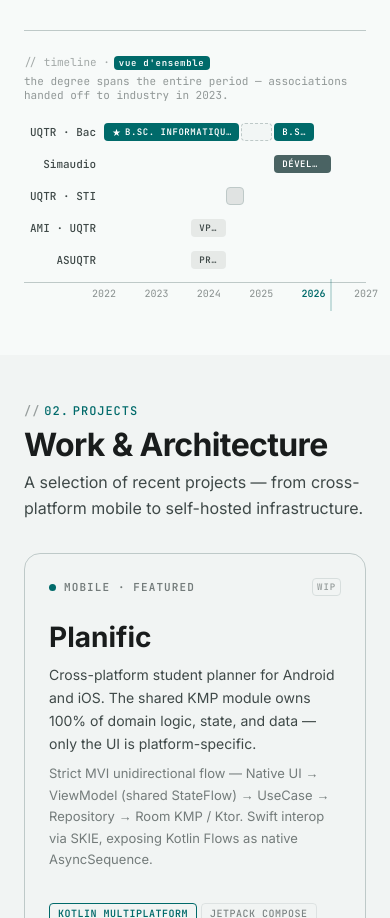
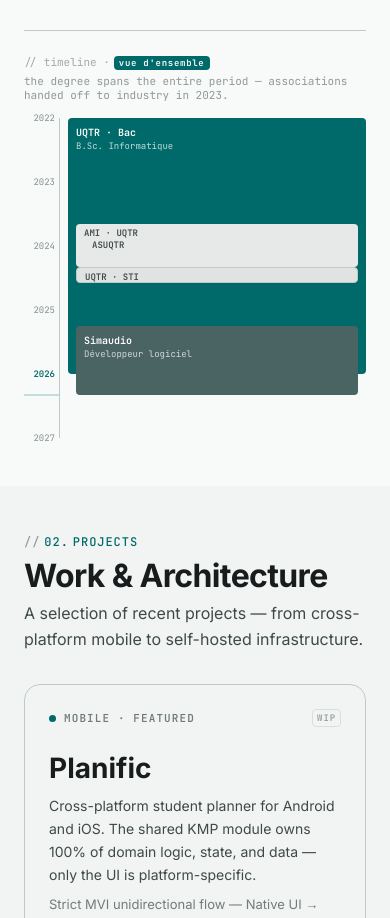
Before and after one commit to wolf-361/portfolio, an Angular app: page / in a window 390 px wide. Shown: the part 2759-3677 px from the top of the page. Built offline with nearby package versions, Linux system fonts and the light colour scheme.

Commit message:
chore: fix timeline for mobile

```diff
--- a/src/app/shared/components/timeline-bar/timeline-bar.html
+++ b/src/app/shared/components/timeline-bar/timeline-bar.html
@@ -1,11 +1,11 @@
 <div class="timeline">
-  <div class="rows">
+  <!-- Horizontal layout (desktop) -->
+  <div class="rows desktop-only">
     @for (row of rows(); track row.label) {
       <div class="row">
         <span class="row-label">{{ row.label }}</span>
         <div class="track">
           @if (row.segments) {
-            <!-- Multi-segment mode: multiple bars on one track -->
             @for (seg of row.segments; track seg.start) {
               <div
                 class="bar"
@@ -23,7 +23,6 @@
               </div>
             }
           } @else {
-            <!-- Single bar mode -->
             <div
               class="bar"
               [class]="'bar-' + row.variant"
@@ -44,8 +43,8 @@
     }
   </div>
 
-  <!-- Year axis -->
-  <div class="axis">
+  <!-- Horizontal year axis (desktop) -->
+  <div class="axis desktop-only">
     <span class="axis-spacer"></span>
     <div class="axis-track">
       @for (tick of axisTicks(); track tick) {
@@ -59,4 +58,46 @@
       <span class="now-line" [style.left]="currentYearLeft()"></span>
     </div>
   </div>
+
+  <!-- Vertical Gantt layout (mobile) -->
+  <div class="v-timeline mobile-only">
+    <!-- Left: year axis -->
+    <div class="v-axis">
+      @for (tick of axisTicks(); track tick) {
+        <span
+          class="v-tick"
+          [class.v-tick-current]="isCurrentYear(tick)"
+          [style.top]="toPercent(tick) + '%'"
+          >{{ tick }}</span
+        >
+      }
+      <span class="v-now-line" [style.top]="currentYearLeft()"></span>
+    </div>
+
+    <!-- Right: single track, bars positioned by time with inset for containment -->
+    <div class="v-track">
+      @for (vr of verticalRows(); track vr.row.label) {
+        <div
+          class="v-bar"
+          [class]="'bar-' + vr.row.variant"
+          [style.top]="toPercent(rowStart(vr.row)) + '%'"
+          [style.height]="toPercent(rowEnd(vr.row)) - toPercent(rowStart(vr.row)) + '%'"
+          [style.left.px]="vr.inset"
+          [style.right.px]="vr.inset"
+          [attr.aria-label]="vr.row.label"
+        >
+          <span
+            class="v-bar-label"
+            [class.v-bar-label--float-top]="isShortBar(vr.row) && vr.floatAnchor === 'top'"
+            [class.v-bar-label--float-center]="isShortBar(vr.row) && vr.floatAnchor === 'center'"
+            [class.v-bar-label--float-bottom]="isShortBar(vr.row) && vr.floatAnchor === 'bottom'"
+            >{{ vr.row.label }}</span
+          >
+          @if (vr.row.barLabel && !isShortBar(vr.row)) {
+            <span class="v-bar-sublabel">{{ vr.row.barLabel }}</span>
+          }
+        </div>
+      }
+    </div>
+  </div>
 </div>
--- a/src/app/shared/components/timeline-bar/timeline-bar.model.ts
+++ b/src/app/shared/components/timeline-bar/timeline-bar.model.ts
@@ -1,3 +1,5 @@
+export type FloatAnchor = 'top' | 'center' | 'bottom';
+
 export interface TimelineSegment {
   start: number;
   end: number;
--- a/src/app/shared/components/timeline-bar/timeline-bar.scss
+++ b/src/app/shared/components/timeline-bar/timeline-bar.scss
@@ -158,16 +158,144 @@
 
 // ── Responsive ────────────────────────────────────────────────────────────────
 
+.desktop-only {
+  display: contents;
+}
+.mobile-only {
+  display: none;
+}
+
 @media (max-width: 600px) {
-  .row {
-    grid-template-columns: 80px 1fr;
+  .desktop-only {
+    display: none;
+  }
+  .mobile-only {
+    display: flex;
   }
 
-  .axis {
-    grid-template-columns: 80px 1fr;
+  // ── Vertical timeline wrapper ──────────────────────────────────────────────
+
+  .v-timeline {
+    flex-direction: row;
+    gap: sp.$sm;
+    width: 100%;
   }
 
-  .bar-label {
+  // ── Year axis (left column) ────────────────────────────────────────────────
+
+  .v-axis {
+    position: relative;
+    width: 36px;
+    flex-shrink: 0;
+    height: 320px;
+    border-right: 1px solid sys.$outline-variant;
+  }
+
+  .v-tick {
+    position: absolute;
+    right: sp.$xs;
+    transform: translateY(-50%);
+    font-family: sys.$font-mono;
+    font-size: 0.5625rem; // 9px
+    font-weight: 400;
+    color: sys.$on-surface-variant;
+    opacity: 0.6;
+    white-space: nowrap;
+    text-anchor: end;
+  }
+
+  .v-tick-current {
+    color: sys.$primary;
+    opacity: 1;
+    font-weight: 600;
+  }
+
+  .v-now-line {
+    position: absolute;
+    left: 0;
+    right: 0;
+    height: 1px;
+    background: sys.$primary;
+    opacity: 0.4;
+    transform: translateY(-50%);
+  }
+
+  // ── Single track ───────────────────────────────────────────────────────────
+
+  .v-track {
+    position: relative;
+    flex: 1;
+    height: 320px;
+    min-width: 0;
+    overflow: visible;
+  }
+
+  .v-bar {
+    position: absolute;
+    border-radius: sys.$corner-extra-small;
+    min-height: 4px;
+    padding: sp.$sm sp.$sm sp.$xs;
+    display: flex;
+    flex-direction: column;
+    justify-content: flex-start;
+    gap: 2px;
+    overflow: visible;
+    min-width: 0;
+  }
+
+  .v-bar-label {
+    font-family: sys.$font-mono;
+    font-size: 0.625rem; // 10px
+    font-weight: 600;
+    white-space: nowrap;
+    overflow: hidden;
+    text-overflow: ellipsis;
+    line-height: 1.3;
+    min-width: 0;
+  }
+
+  .v-bar-sublabel {
+    font-family: sys.$font-mono;
+    font-size: 0.5625rem; // 9px
+    font-weight: 400;
+    white-space: nowrap;
+    overflow: hidden;
+    text-overflow: ellipsis;
+    opacity: 0.75;
+    line-height: 1.3;
+    min-width: 0;
+  }
+
+  // Short bars: pin label to top / center / bottom of the bar surface
+  .v-bar-label--float-top,
+  .v-bar-label--float-center,
+  .v-bar-label--float-bottom {
+    position: absolute;
+    left: sp.$sm;
+    right: auto;
+    white-space: nowrap;
+    overflow: visible;
+    text-overflow: clip;
     font-size: 0.5625rem;
+    font-weight: 600;
+    z-index: 10;
+  }
+
+  .v-bar-label--float-top {
+    top: sp.$xs;
+    bottom: auto;
+    transform: none;
+  }
+
+  .v-bar-label--float-center {
+    top: 50%;
+    bottom: auto;
+    transform: translateY(-50%);
+  }
+
+  .v-bar-label--float-bottom {
+    bottom: calc(100% + 3px);
+    top: auto;
+    transform: none;
   }
 }
--- a/src/app/shared/components/timeline-bar/timeline-bar.ts
+++ b/src/app/shared/components/timeline-bar/timeline-bar.ts
@@ -1,5 +1,14 @@
 import { Component, computed, input } from '@angular/core';
-import { TimelineRow, TimelineSegment } from './timeline-bar.model';
+import { FloatAnchor, TimelineRow, TimelineSegment } from './timeline-bar.model';
+
+/** Mobile vertical layout: each row enriched with an inset level (0 = full width) */
+export interface TimelineRowV {
+  row: TimelineRow;
+  /** How many px to inset on each side (0, 8, 16, …) */
+  inset: number;
+  /** Where to anchor the label when the bar is too short to contain it */
+  floatAnchor: FloatAnchor;
+}
 
 /**
  * Gantt-style horizontal timeline component.
@@ -7,6 +16,10 @@ import { TimelineRow, TimelineSegment } from './timeline-bar.model';
  * Renders a grid of rows, each with a label column and a proportionally
  * positioned bar. All colors map to M3 tokens — changing the theme palette
  * automatically updates bar colors.
+ *
+ * On mobile (≤600px) switches to a vertical Gantt — time flows top→bottom,
+ * each entry is a full-width bar. Entries contained within a wider one are
+ * inset so the parent bar shows through on the sides.
  *
  * Usage:
  *   <ui-timeline-bar
@@ -22,6 +35,7 @@ import { TimelineRow, TimelineSegment } from './timeline-bar.model';
 })
 export class TimelineBarComponent {
   private readonly GAP_INSET = 2; // px — sp.$xxs
+  private readonly V_INSET_STEP = 8; // px per containment level
 
   readonly rows = input.required<TimelineRow[]>();
   readonly startYear = input<number>(2022);
@@ -41,9 +55,79 @@ export class TimelineBarComponent {
     return now.getFullYear() + now.getMonth() / 12;
   });
 
+  /**
+   * Rows enriched with inset levels for the vertical mobile layout.
+   * Sorted widest-first (paint order: background → foreground).
+   *
+   * Algorithm:
+   * 1. Sort by duration descending.
+   * 2. For each item, its inset = number of already-placed items whose time
+   *    range overlaps with this one × V_INSET_STEP. This means each
+   *    successive overlapping entry gets pushed in one more step.
+   */
+  readonly verticalRows = computed<TimelineRowV[]>(() => {
+    const rows = this.rows();
+
+    // Resolve effective start/end for each row (handles segments)
+    const spans = rows.map((r) => ({
+      row: r,
+      start: r.segments ? Math.min(...r.segments.map((s) => s.start)) : r.start,
+      end: r.segments ? Math.max(...r.segments.map((s) => s.end)) : r.end,
+    }));
+
+    // Sort widest → narrowest, tie-break by earliest start
+    const sorted = [...spans].sort((a, b) => {
+      const durationDiff = b.end - b.start - (a.end - a.start);
+      return durationDiff !== 0 ? durationDiff : a.start - b.start;
+    });
+
+    // For each item, count how many already-placed items overlap it in time.
+    // That count becomes the inset level.
+    const placed: typeof sorted = [];
+    const insets = new Map<string, number>();
+
+    for (const item of sorted) {
+      const overlapCount = placed.filter((p) => p.start < item.end && item.start < p.end).length;
+      insets.set(item.row.label, overlapCount * this.V_INSET_STEP);
+      placed.push(item);
+    }
+
+    // Assign float anchors: among short bars that overlap in time, cycle top/center/bottom
+    const anchors: FloatAnchor[] = ['top', 'center', 'bottom'];
+    const floatAnchors = new Map<string, FloatAnchor>();
+    const shortBars = sorted.filter((s) => {
+      const pctH = this.toPercent(s.end) - this.toPercent(s.start);
+      return pctH < 20;
+    });
+    // Group overlapping short bars together and assign cycling anchors
+    const assignedShort = new Set<string>();
+    for (const item of shortBars) {
+      if (assignedShort.has(item.row.label)) continue;
+      const group = shortBars.filter((o) => o.start < item.end && item.start < o.end);
+      group.forEach((g, idx) => {
+        floatAnchors.set(g.row.label, anchors[idx % anchors.length]);
+        assignedShort.add(g.row.label);
+      });
+    }
+
+    return sorted.map((s) => ({
+      row: s.row,
+      inset: insets.get(s.row.label) ?? 0,
+      floatAnchor: floatAnchors.get(s.row.label) ?? 'top',
+    }));
+  });
+
   toPercent(year: number): number {
     const span = this.endYear() - this.startYear();
     return Math.max(0, Math.min(100, ((year - this.startYear()) / span) * 100));
+  }
+
+  rowStart(row: TimelineRow): number {
+    return row.segments ? Math.min(...row.segments.map((s) => s.start)) : row.start;
+  }
+
+  rowEnd(row: TimelineRow): number {
+    return row.segments ? Math.max(...row.segments.map((s) => s.end)) : row.end;
   }
 
   barLeft(row: TimelineRow): string {
@@ -79,4 +163,11 @@ export class TimelineBarComponent {
   isCurrentYear(tick: number): boolean {
     return tick === this.currentYear;
   }
+
+  /** Bar spans less than 20% of the total range — label should float outside */
+  isShortBar(row: TimelineRow): boolean {
+    const start = this.rowStart(row);
+    const end = this.rowEnd(row);
+    return this.toPercent(end) - this.toPercent(start) < 20;
+  }
 }
```
